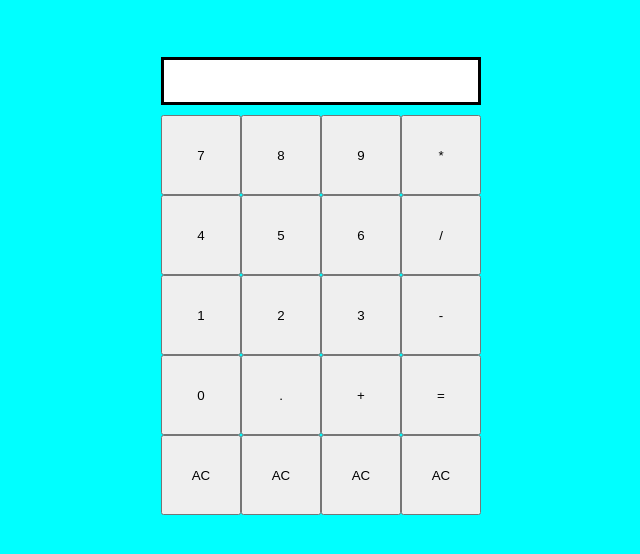
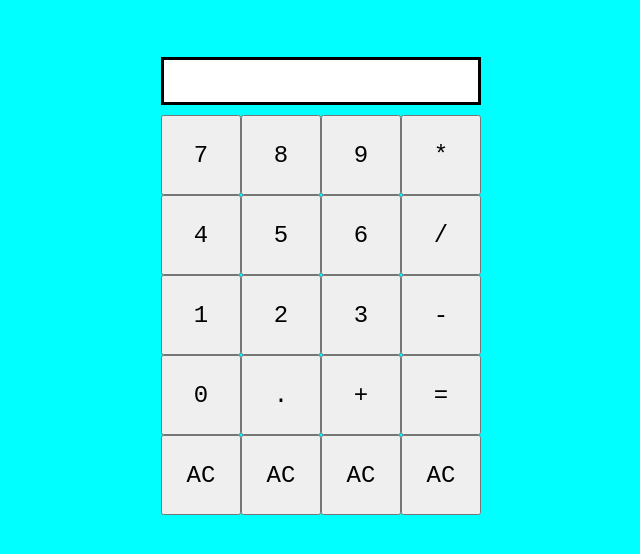
Before and after one commit to asad0306/Calculator, a plain HTML site: page index.html in a window 1280 px wide. Shown: the part 90-644 px from the top of the page, without its empty margins (319-959 px from the left). Drawn offline with Linux system fonts and the light colour scheme.

Commit message:
Css changes of font

```diff
--- a/main.css
+++ b/main.css
@@ -15,6 +15,11 @@ justify-content: center;
 align-items: center;
 }
 
+button {
+    font-size: x-large;
+    font-family: 'Courier New', Courier, monospace;
+}
+
 input {
     margin: 10px;
     border: solid 3px black;
```
